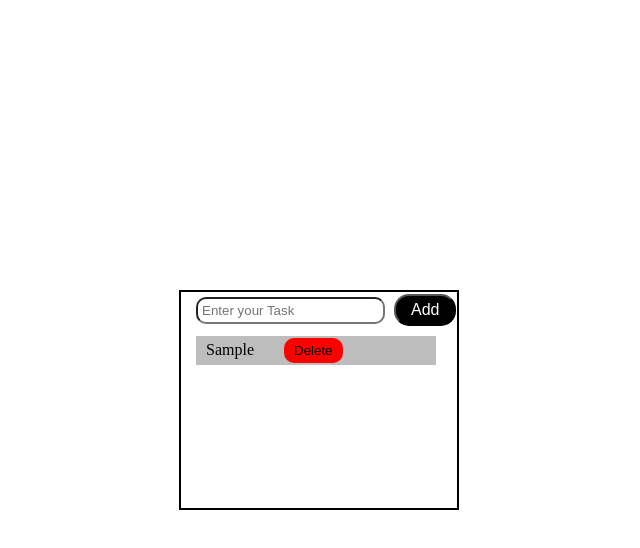
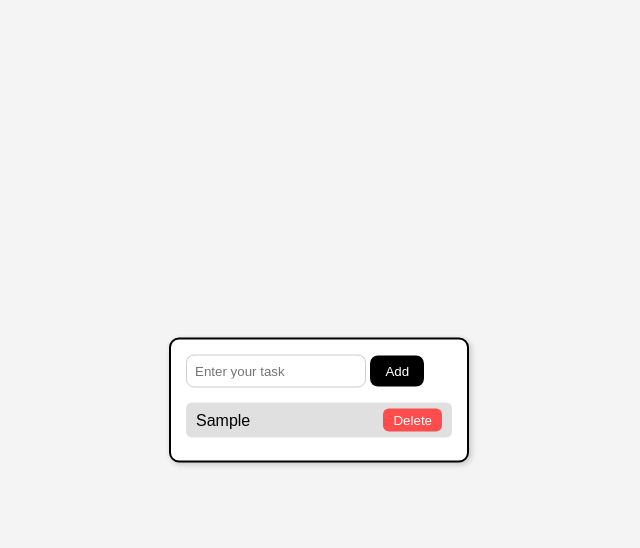
Before and after one commit to Mudassarahmad21/To-Do-App, a plain HTML site: page todolist4/index.html in a window 1280 px wide. Both pictures are taken after typing "Sample" into the empty fields and a click on the button "Add". Shown: the whole page, without its empty margins (321-961 px from the left). Drawn offline with Linux system fonts and the light colour scheme.

Commit message:
Initial commit

```diff
--- a/todolist4/index.html
+++ b/todolist4/index.html
@@ -1,22 +1,18 @@
 <!DOCTYPE html>
 <html lang="en">
-
 <head>
-    <meta charset="UTF-8">
-    <meta name="viewport" content="width=device-width, initial-scale=1.0">
-    <link rel="stylesheet" href="style.css">
-    <title>To Do with local-storage</title>
+  <meta charset="UTF-8" />
+  <meta name="viewport" content="width=device-width, initial-scale=1.0" />
+  <title>To-Do List (with Local Storage)</title>
+  <link rel="stylesheet" href="style.css" />
 </head>
-
 <body>
   <div class="container">
-        <input type="text" id="inp-text" placeholder="Enter your Task">
+    <input type="text" id="task-input" placeholder="Enter your task" />
     <button id="add-btn">Add</button>
-        <ul id="text-list">
+    <ul id="task-list"></ul>
+  </div>
 
-        </ul>
-    </div>
   <script src="style.js"></script>
 </body>
-
 </html>
--- a/todolist4/style.css
+++ b/todolist4/style.css
@@ -1,54 +1,103 @@
-*{
+/* Reset default browser styles */
+* {
   margin: 0;
   padding: 0;
   box-sizing: border-box;
 }
-.container{
-    background-color: white;
-    color: black;
-    box-shadow: 2px 2px 2px 2px 0.3px black;
-    border: 2px solid black;
-    height: 220px;
-    width: 280px;
+
+body {
+  background-color: #f4f4f4;
+  font-family: Arial, sans-serif;
+}
+
+/* Main container */
+.container {
+  background-color: #fff;
+  border: 2px solid #000;
+  box-shadow: 2px 2px 6px rgba(0, 0, 0, 0.2);
+  width: 300px;
+  padding: 15px;
+  border-radius: 10px;
   position: fixed;
   top: 50%;
   left: 50%;
   transform: translate(-50%, -50%);
 }
-#inp-text{
-    border-radius: 10px;
-    padding: 4px;
-    margin-top: 5px;
-    margin-left: 15px;
+
+/* Input field */
+#task-input {
+  width: 180px;
+  padding: 8px;
+  border-radius: 8px;
+  border: 1px solid #ccc;
+  outline: none;
 }
-#add-btn{
-    background-color: black;
-    color: white;
-    padding: 5px;
-    padding-left: 15px;
-    padding-right: 15px;
-    margin-left: 5px;
-    border-radius: 15px;
-    font-size: medium;
+
+#task-input:focus {
+  border-color: #000;
+}
+
+/* Add button */
+#add-btn {
+  background-color: #000;
+  color: #fff;
+  padding: 8px 15px;
+  border: none;
+  border-radius: 8px;
   cursor: pointer;
+  transition: all 0.3s ease;
 }
-#add-btn:hover{
-    background-color: white;
-    color: black;
-    padding: 5px;
-    padding-left: 15px;
-    padding-right: 15px;
-    margin-left: 5px;
-    border-radius: 15px;
-    font-size: medium;
+
+#add-btn:hover {
+  background-color: #fff;
+  color: #000;
+  border: 1px solid #000;
+}
+
+/* Task list */
+#task-list {
+  list-style: none;
+  margin-top: 15px;
+  padding-left: 0;
+}
+
+/* Each task */
+.task-item {
+  background-color: #e0e0e0;
+  color: #000;
+  display: flex;
+  justify-content: space-between;
+  align-items: center;
+  padding: 6px 10px;
+  margin-bottom: 8px;
+  border-radius: 6px;
+}
+
+/* Delete button */
+.delete-btn {
+  background-color: #ff4c4c;
+  color: #fff;
+  border: none;
+  padding: 4px 10px;
+  border-radius: 6px;
   cursor: pointer;
+  transition: background-color 0.3s ease;
 }
-#text-list{
-    list-style: none;
-    margin-left: 15px;
-    margin-top: 10px;
+
+.delete-btn:hover {
+  background-color: #d60000;
 }
-#text-list ul li{
-    background-color: rgb(189, 189, 189);
+
+/* Toast notification */
+.toast {
+  position: fixed;
+  top: 25px;
+  left: 20px;
+  background-color: #333;
   color: #fff;
+  padding: 8px 15px;
+  border-radius: 8px;
+  font-size: 14px;
+  z-index: 1000;
+  opacity: 0.95;
 }
--- a/todolist4/style.js
+++ b/todolist4/style.js
@@ -1,92 +1,66 @@
-const taskInp = document.getElementById("inp-text");
+// ====== DOM Elements ======
+const taskInput = document.getElementById("task-input");
 const addButton = document.getElementById("add-btn");
-const taskList = document.getElementById("text-list");
-loadTask();
+const taskList = document.getElementById("task-list");
 
-function addTask() {
-    const task = taskInp.value.trim();
+// ====== Load tasks on startup ======
+document.addEventListener("DOMContentLoaded", loadTasks);
 
-    if (task) {
-        createElementTask(task);
-        taskInp.value = "";
+// ====== Add event listeners ======
+addButton.addEventListener("click", handleAddTask);
+taskInput.addEventListener("keydown", (e) => {
+  if (e.key === "Enter") handleAddTask();
+});
+
+// ====== Functions ======
+
+function handleAddTask() {
+  const taskText = taskInput.value.trim();
+  if (!taskText) return showToast("Please enter a task.");
+
+  addTaskToDOM(taskText);
   saveTasks();
-    } else {
-        showToast("Please enter a task.");
-    }
+  taskInput.value = "";
 }
 
-addButton.addEventListener("click", addTask)
+function addTaskToDOM(taskText) {
+  const li = document.createElement("li");
+  li.classList.add("task-item");
+  li.textContent = taskText;
 
-taskInp.addEventListener("keydown", function (event) {
-    if (event.key === "Enter") {
-        addTask()
-    }
-})
+  const deleteBtn = document.createElement("button");
+  deleteBtn.classList.add("delete-btn");
+  deleteBtn.textContent = "Delete";
+  deleteBtn.addEventListener("click", () => {
+    li.remove();
+    saveTasks();
+  });
 
-function createElementTask(task) {
-    const listItem = document.createElement("li");
-    listItem.textContent = task;
-    listItem.style.backgroundColor = "rgb(189, 189, 189)";
-    listItem.style.color = "black";
-    listItem.style.width = "240px";
-    listItem.style.marginRight = "25px";
-    listItem.style.padding = "2px";
-    listItem.style.paddingLeft = "10px";
-    listItem.style.marginTop = "3px";
-
-    const deletBtn = document.createElement("button");
-    deletBtn.textContent = "Delete";
-    deletBtn.style.cssText = `
-    margin: 0 10px 0 30px;
-    background-color: red;
-    color: black;
-    cursor: pointer;
-    border: none;
-    padding: 5px 10px;
-    border-radius: 10px;
-`;
-
-
-    deletBtn.addEventListener("click", () => {
-        listItem.remove();
-        saveTasks();
-    })
-    listItem.appendChild(deletBtn);
-    taskList.appendChild(listItem);
+  li.appendChild(deleteBtn);
+  taskList.appendChild(li);
 }
 
 function showToast(message) {
   const toast = document.createElement("div");
+  toast.classList.add("toast");
   toast.textContent = message;
-    toast.style.position = "fixed";
-    toast.style.top = "25px";
-    toast.style.left = "20px";
-    toast.style.backgroundColor = "#333";
-    toast.style.color = "#fff";
-    toast.style.padding = "5px";
-    toast.style.borderRadius = "10px";
-    toast.style.zIndex = "1000";
   document.body.appendChild(toast);
 
-    setTimeout(() => {
-        toast.remove();
-    }, 2000); // Remove after 2 seconds
+  setTimeout(() => toast.remove(), 2500);
 }
 
 function saveTasks() {
-    let tasks = [];
-    taskList.querySelectorAll("li").forEach(function (item) {
-        tasks.push(item.firstChild.textContent.trim());
-    })
-    localStorage.setItem("tasks", JSON.stringify(tasks))
+  const tasks = [...taskList.querySelectorAll(".task-item")].map(
+    (item) => item.firstChild.textContent.trim()
+  );
+  localStorage.setItem("tasks", JSON.stringify(tasks));
 }
 
-function loadTask() {
+function loadTasks() {
   try {
     const tasks = JSON.parse(localStorage.getItem("tasks")) || [];
-        tasks.forEach(createElementTask);
-    }
-    catch(error){
-        console.error("Failed to load task from localStorage", error);
+    tasks.forEach(addTaskToDOM);
+  } catch (error) {
+    console.error("Error loading tasks:", error);
   }
 }
```
Lines whose indentation alone changed are shown as unchanged.
